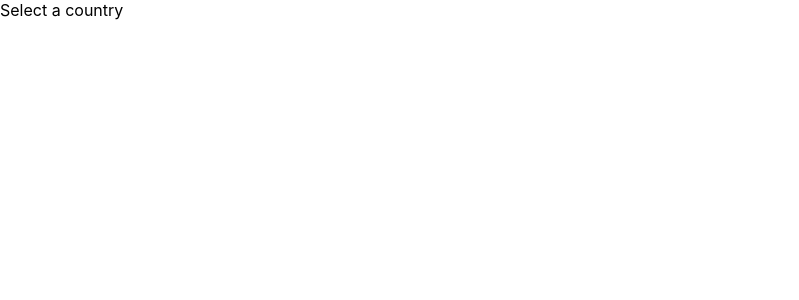
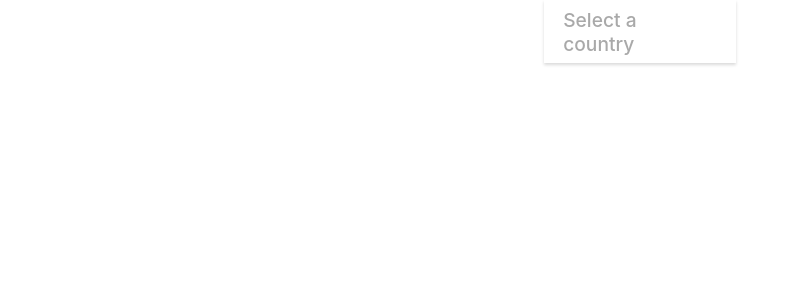
Before and after one commit to kattprinsen/testing-octo-barnacle, a React (Create React App) app: page / in a window 1280 px wide. Shown: the top 300 px of the page, without its empty margins (0-799 px from the left). Built offline with nearby package versions, Linux system fonts and the light colour scheme.

Commit message:
Added some css

```diff
--- a/src/components/DropDown/DropDown.css
+++ b/src/components/DropDown/DropDown.css
@@ -0,0 +1,35 @@
+.dropdown-container {
+  width: 12em;
+  margin: 0 auto;
+  cursor: pointer;
+}
+
+.dropdown-header {
+  margin-bottom: 0.8em;
+  padding: 0.4em 2em 0.4em 1em;
+  box-shadow: 0 2px 3px rgba(0, 0, 0, 0.15);
+  font-weight: 500;
+  font-size: 1.2rem;
+  color: darkgrey;
+  background: #fff;
+}
+
+.dropdown-list {
+  padding: 0;
+  margin: 0;
+  padding-left: 1em;
+  background: #fff;
+  border: 2px solid #e5e5e5;
+  box-sizing: border-box;
+  color: darkgrey;
+  font-size: 1.3rem;
+  font-weight: 500;
+  &:first-child {
+      padding-top: 0.8em;
+  }
+}
+
+.dropdown-list-item {
+  list-style: none;
+  margin-bottom: 0.8em;
+}
--- a/src/components/DropDown/DropDown.js
+++ b/src/components/DropDown/DropDown.js
@@ -13,15 +13,15 @@ const DropDown = ({ title, header, items }) => {
   }
 
   return (
-    <div className="DropDownContainer">
-      <div className="DropDownHeader" onClick={toggling}>
+    <div className="dropdown-container">
+      <div className="dropdown-header" onClick={toggling}>
       {selectedOption || `${header}`}
       </div>
       {isOpen && (
-        <div className="DropDownListContainer">
-          <ul className="DropDownList">
+        <div className="dropdown-list-container">
+          <ul className="dropdown-list">
           {items.map(item => (
-            <li className="DropDownListItem" onClick={onOptionClick(item)} key={Math.random()}>
+            <li className="dropdown-list-item" onClick={onOptionClick(item)} key={Math.random()}>
               {item}
             </li>
           ))}
```
